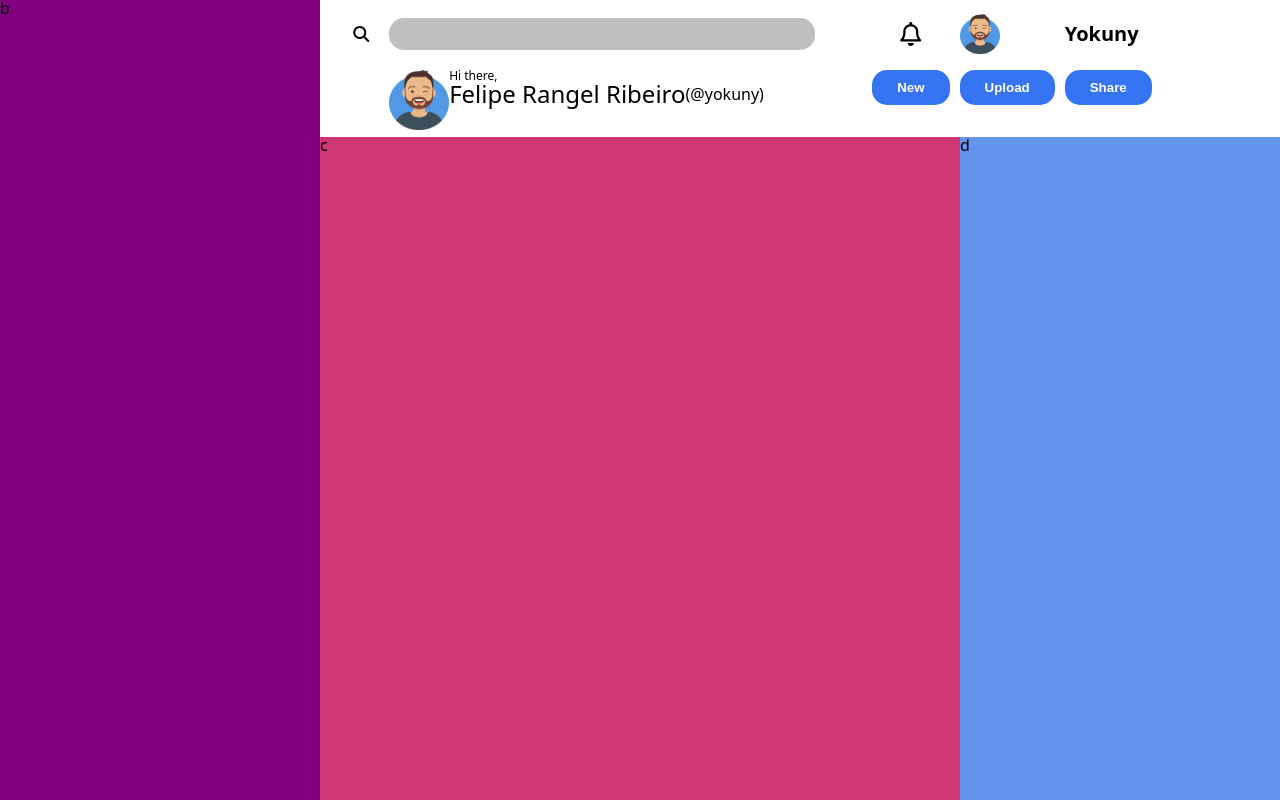
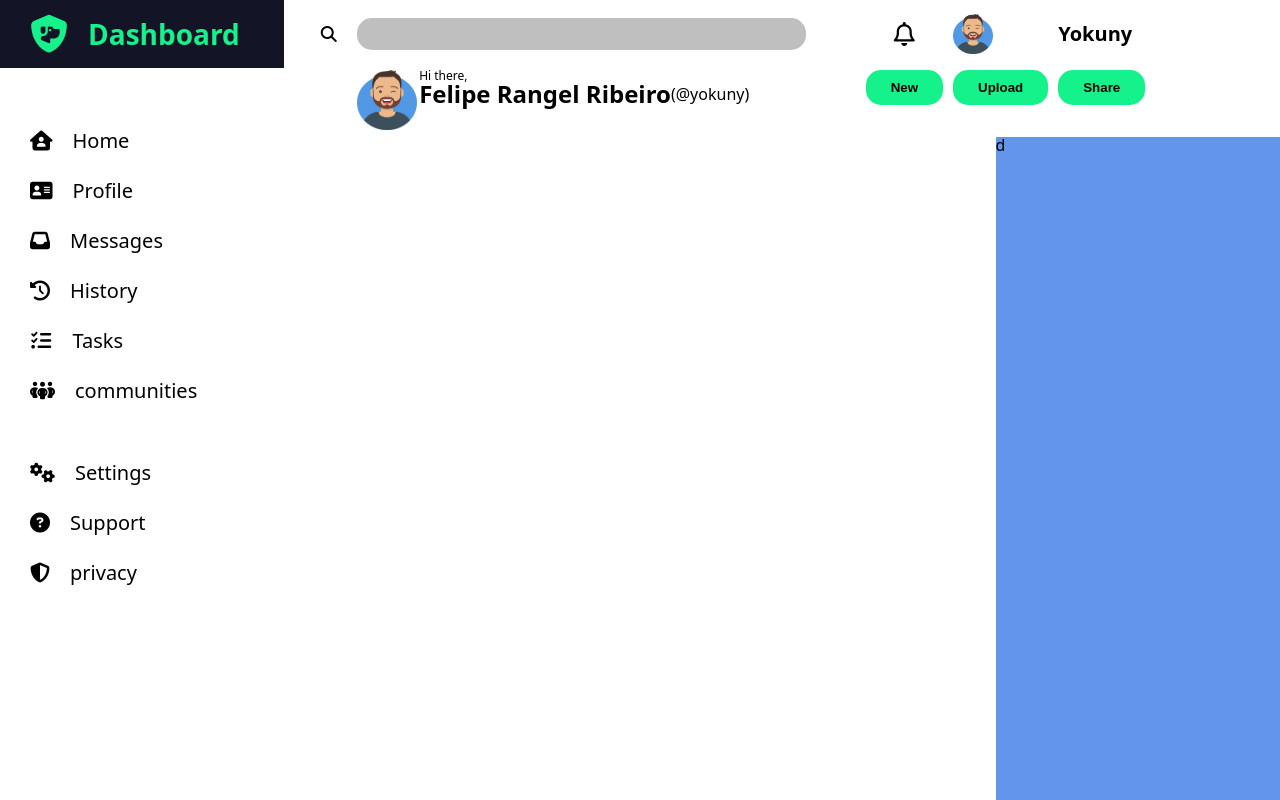
Before and after one commit to Yokuny/Project-Admin-Dashboard, a plain HTML site: page index.html in a window 1280 px wide. Shown: the top 800 px of the page. Drawn offline with Linux system fonts and the light colour scheme; files that its build step writes are made by us from their sources.

Commit message:
menu side bar done

```diff
--- a/headerMenuBar.css
+++ b/Style/headerMenuBar.css
@@ -31,6 +31,15 @@
     background-color: rgba(0, 0, 0, 0.25);
     border: transparent 0px;
     border-radius: 15px;
+    padding: 0px 20px;
+}
+.headerInput input:hover{
+    background-color: rgba(0, 0, 0, 0.15);
+}
+.headerInput input:focus{
+    outline: #16F28B solid 2px;
+    border-color: #16F28B solid 2px;
+    background-color: transparent;
 }
 .headerBellIcon{
     grid-area: headerBellIcon;
@@ -82,7 +91,7 @@
 .headerUserInfo .headerWelcomeUser .headerWelcomeUserMsg h3{
     display: flex;
     flex-direction: row;
-    font-weight: 500;
+    font-weight: 600;
     font-size: 24px;
 }
 .headerUserInfo .headerWelcomeUser .headerWelcomeUserMsg h6{
@@ -98,11 +107,13 @@
 .headerButtonShare{
     grid-area: headerButtonShare;
 }
-.blueButton{
-    background-color: #3574F2;
-    color: white;
+.greenButton{
+    background-color: #16F28B;
     font-weight: 600;
     padding: 10px 25px;
     border: 0px;
     border-radius: 15px;
 }
+.greenButton:hover{
+    filter: brightness(120%);
+}
--- /dev/null
+++ b/Style/mainContent.css
@@ -0,0 +1,4 @@
+.mainContent{
+    display: grid;
+    grid-template:repeat(5, 1fr) / repeat(6, 1fr);
+}
--- /dev/null
+++ b/Style/menuSideBar.css
@@ -0,0 +1,28 @@
+.menuSideBar{
+    display: flex;
+    flex-direction: column;
+}
+.menuSideBar .displayFlex{
+    display: flex;
+}
+.displayFlex:hover{
+    background-color: #131426;
+    color: #16F28B;
+}
+.menuSideBar .sideBarTitle h1{
+    margin-top: 20px;
+    font-size: 28px;
+    font-weight: 700;
+}
+.displayFlex i{
+    margin: 15px 20px 15px 30px;
+    font-size: 20px;
+}
+.displayFlex h4{
+    margin-top: 15px;
+    font-size: 20px;
+    font-weight: 500;
+}
+.menuSideBar .sideBarTitle i{
+    font-size: 38px;
+}
--- /dev/null
+++ b/Style/style.css
@@ -0,0 +1,27 @@
+.contentDisplaceGrid{
+    display: grid;
+    width: 100%;
+    height: 100%;
+    grid-template: repeat(7, 1fr) / repeat(9, 1fr);
+    grid-template-areas:
+    "menuSideBar menuSideBar headerMenuBar headerMenuBar headerMenuBar headerMenuBar headerMenuBar headerMenuBar headerMenuBar"
+    "menuSideBar menuSideBar mainContent mainContent mainContent mainContent mainContent contentSideBar contentSideBar"
+    "menuSideBar menuSideBar mainContent mainContent mainContent mainContent mainContent contentSideBar contentSideBar"
+    "menuSideBar menuSideBar mainContent mainContent mainContent mainContent mainContent contentSideBar contentSideBar"
+    "menuSideBar menuSideBar mainContent mainContent mainContent mainContent mainContent contentSideBar contentSideBar"
+    "menuSideBar menuSideBar mainContent mainContent mainContent mainContent mainContent contentSideBar contentSideBar"
+    "menuSideBar menuSideBar mainContent mainContent mainContent mainContent mainContent contentSideBar contentSideBar"
+}
+.headerMenuBar{
+    grid-area: headerMenuBar;
+}
+.menuSideBar{
+    grid-area: menuSideBar;
+}
+.mainContent{
+    grid-area: mainContent;
+}
+.contentSideBar{
+    grid-area: contentSideBar;
+    background-color: cornflowerblue;
+}
--- a/index.html
+++ b/index.html
@@ -5,9 +5,11 @@
     <meta http-equiv="X-UA-Compatible" content="IE=edge">
     <meta name="viewport" content="width=device-width, initial-scale=1.0">
     <title>Document</title>
-    <link rel="stylesheet" href="reset.css">
-    <link rel="stylesheet" href="style.css">
-    <link rel="stylesheet" href="headerMenuBar.css">
+    <link rel="stylesheet" href="./Style/reset.css">
+    <link rel="stylesheet" href="./Style/style.css">
+    <link rel="stylesheet" href="./Style/headerMenuBar.css">
+    <link rel="stylesheet" href="./Style/menuSideBar.css">
+    <link rel="stylesheet" href="mainContent.css">
     <link rel="stylesheet" href="https://cdnjs.cloudflare.com/ajax/libs/font-awesome/6.2.1/css/all.min.css" integrity="sha512-MV7K8+y+gLIBoVD59lQIYicR65iaqukzvf/nwasF0nqhPay5w/9lJmVM2hMDcnK1OnMGCdVK+iQrJ7lzPJQd1w==" crossorigin="anonymous" referrerpolicy="no-referrer" />
 </head>
 <body>
@@ -15,10 +17,10 @@
 
         <header class="headerMenuBar">
             <div class="headerSearchIcon">
-                <i class="fa-solid fa-magnifying-glass"></i>
+                <i for="headerInputSearch" class="fa-solid fa-magnifying-glass"></i>
             </div>
             <div class="headerInput">
-                <input type="search" name="" id="">
+                <input type="search" name="" id="headerInputSearch" class="headerInputSearch">
             </div>
             <div class="headerBellIcon">
                 <i class="fa-regular fa-bell"></i>
@@ -40,18 +42,70 @@
                 </div>
             </div>
             <div class="headerButtonNew">
-                <button class="blueButton">New</button>
+                <button class="greenButton">New</button>
             </div>
             <div class="headerButtonUpload">
-                <button class="blueButton">Upload</button>
+                <button class="greenButton">Upload</button>
             </div>
             <div class="headerButtonShare">
-                <button class="blueButton">Share</button>
+                <button class="greenButton">Share</button>
             </div>
         </header>
 
-        <nav class="menuSideBar">b</nav>
-        <main class="mainContent">c</main>
+        <nav class="menuSideBar">
+            <div class="sideBarTitle displayFlex">
+                <i class="fa-solid fa-shield-dog"></i>
+                <h1>Dashboard</h1>
+            </div>
+            <br>
+            <br>
+            <br>
+            <div class="sideBarHome displayFlex">
+                <i class="fa-solid fa-house-user"></i>
+                <h4>Home</h4>
+            </div>
+            <div class="sideBarProfile displayFlex">
+                <i class="fa-solid fa-address-card"></i>
+                <h4>Profile</h4>
+            </div>
+            <div class="sideBarMessages displayFlex">
+                <i class="fa-solid fa-inbox"></i>
+                <h4>Messages</h4>
+            </div>
+            <div class="sideBarHistory displayFlex">
+                <i class="fa-solid fa-clock-rotate-left"></i>
+                <h4>History</h4>
+            </div>
+            <div class="sideBarTasks displayFlex">
+                <i class="fa-solid fa-list-check"></i>
+                <h4>Tasks</h4>
+            </div>
+            <div class="sideBarCommunities displayFlex">
+                <i class="fa-solid fa-people-group"></i>
+                <h4>communities</h4>
+            </div>
+            <br>
+            <br>
+            <div class="sideBarSettings displayFlex">
+                <i class="fa-solid fa-gears"></i>
+                <h4>Settings</h4>
+            </div>
+            <div class="sideBarSupport displayFlex">
+                <i class="fa-solid fa-circle-question"></i>
+                <h4>Support</h4>
+            </div>
+            <div class="sideBarPrivacy displayFlex">
+                <i class="fa-solid fa-shield-halved"></i>
+                <h4>privacy</h4>
+            </div>
+        </nav>
+
+        <main class="mainContent">
+
+
+
+
+        </main>
         <main class="contentSideBar">d</main>
     </div>
 </body>
--- a/style.css
+++ /dev/null
@@ -1,29 +0,0 @@
-.contentDisplaceGrid{
-    display: grid;
-    width: 100%;
-    height: 100%;
-    grid-template: repeat(7, 1fr) / repeat(4, 1fr);
-    grid-template-areas:
-    "menuSideBar headerMenuBar headerMenuBar headerMenuBar"
-    "menuSideBar mainContent mainContent contentSideBar"
-    "menuSideBar mainContent mainContent contentSideBar"
-    "menuSideBar mainContent mainContent contentSideBar"
-    "menuSideBar mainContent mainContent contentSideBar"
-    "menuSideBar mainContent mainContent contentSideBar"
-    "menuSideBar mainContent mainContent contentSideBar"
-}
-.headerMenuBar{
-    grid-area: headerMenuBar;
-}
-.menuSideBar{
-    grid-area: menuSideBar;
-    background-color: purple;
-}
-.mainContent{
-    grid-area: mainContent;
-    background-color: rgb(206, 54, 117);
-}
-.contentSideBar{
-    grid-area: contentSideBar;
-    background-color: cornflowerblue;
-}
```
Also changed, not shown: Style/reset.css (renamed from reset.css).
